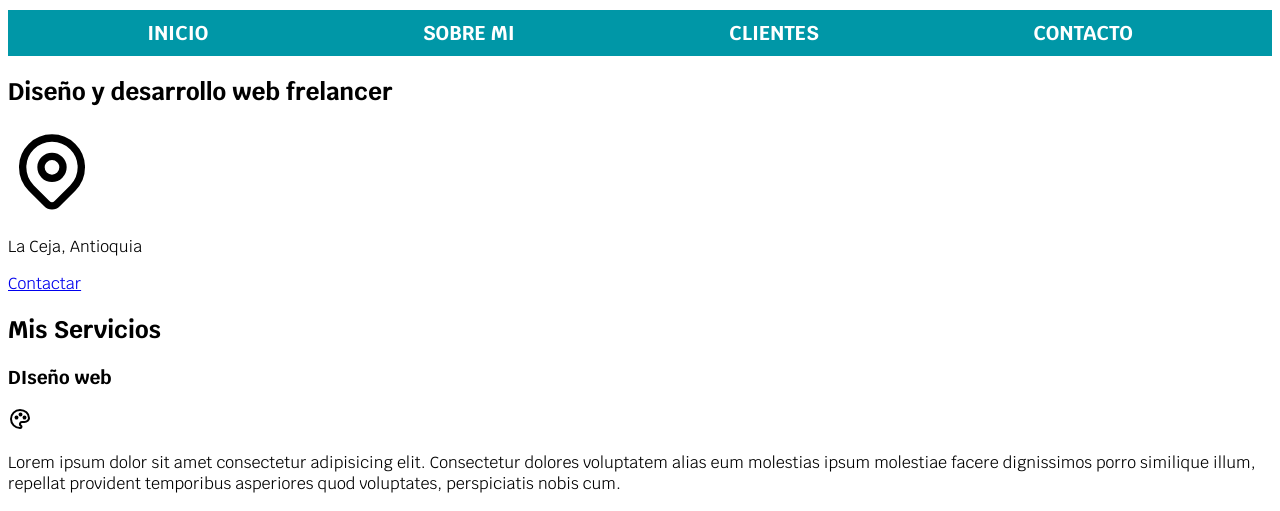
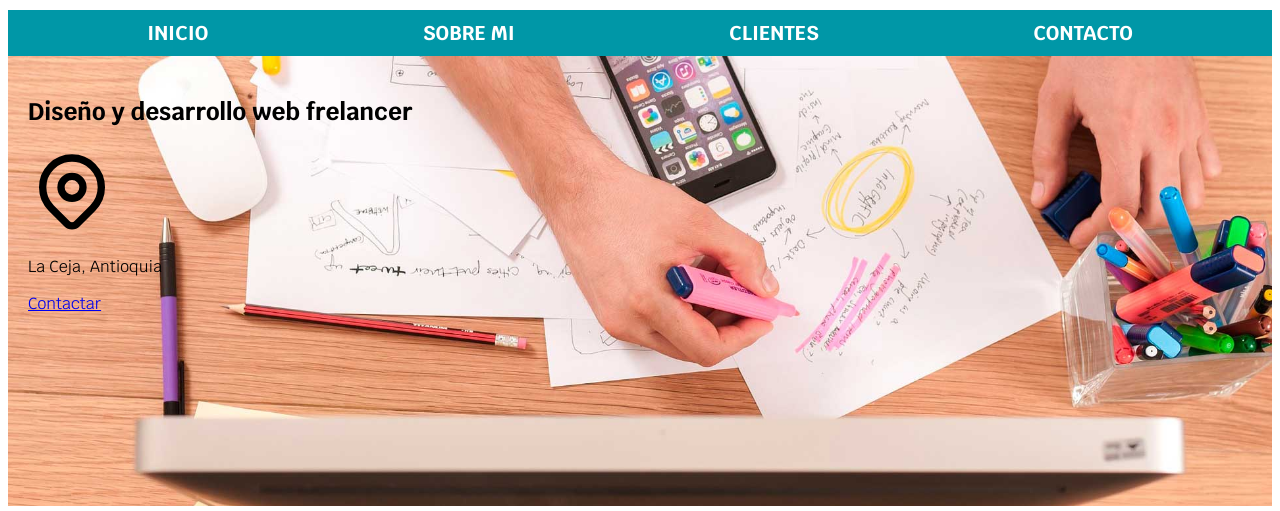
Before and after one commit to JUANJOSEROMANPROGRAMA/Curso-Desarrollo-Web-Udemy, a plain HTML site: page Sitio Freelancer/Html/index.html in a window 1280 px wide. Shown: the part 90-601 px from the top of the page. Drawn offline with Linux system fonts and the light colour scheme.

Commit message:
Sitio frelancer:  seccion hero y mediaquerie iniciada

```diff
--- a/Sitio Freelancer/Css/style.css
+++ b/Sitio Freelancer/Css/style.css
@@ -15,6 +15,14 @@
 html {
 
     font-size: 62.5%;
+    box-sizing: border-box;
+
+}
+
+*::before,
+*::after {
+
+    box-sizing: inherit;
 }
 
 body {
@@ -89,3 +97,12 @@ body {
 
 
 }
+
+.hero {
+    background-image: url(/Sitio\ Freelancer/Imagenes/hero.jpg);
+    background-repeat: no-repeat;
+    background-size: cover;
+    height: 410px;
+    padding: 20px;
+
+}
--- a/Sitio Freelancer/Html/index.html
+++ b/Sitio Freelancer/Html/index.html
@@ -38,7 +38,8 @@
 
         </nav>
     </div>
-    <section>
+    <section class="hero">
+        <div class="contenido-hero">
             <h2>Diseño y desarrollo web frelancer</h2>
             <p>
                 <svg xmlns="http://www.w3.org/2000/svg" width="88" height="88" viewBox="0 0 24 24" fill="none"
@@ -51,6 +52,7 @@
             </p>
             <p>La Ceja, Antioquia</p>
             <a href="#">Contactar</a>
+        </div>
     </section>
 
     <main>
```
Also changed, not shown: Sitio Freelancer/Imagenes/hero.jpg (added), 1 other file. Lines whose indentation alone changed are shown as unchanged.
